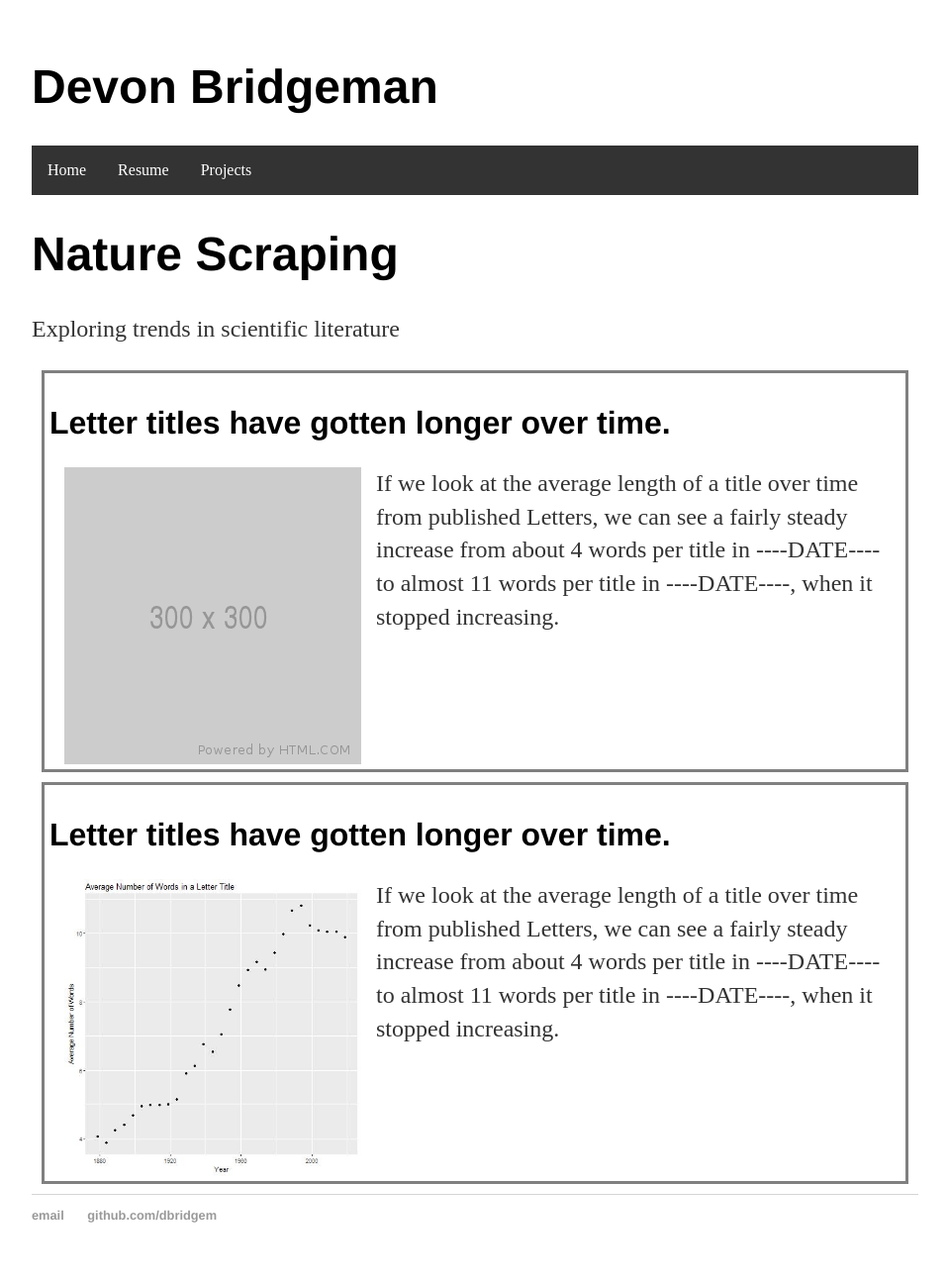
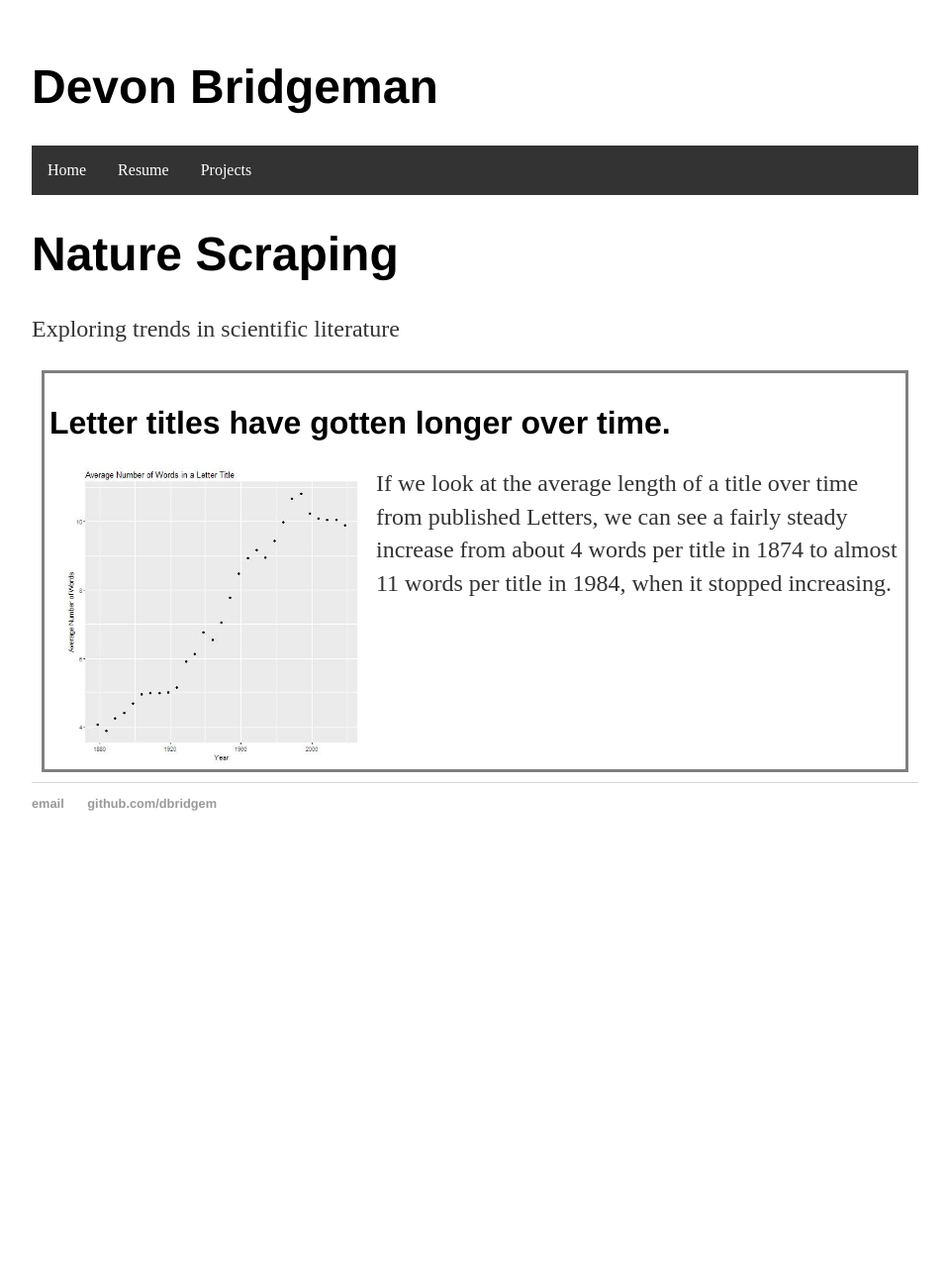
Before and after one commit to dbridgem/dbridgem.github.io, a Jekyll site: the page built from projects/nature_scraper/index.html, in a window 1280 px wide. Shown: the whole page at 99% size, without its empty margins (160-1119 px from the left). Built offline with Jekyll 4.4.1, drawn with Linux system fonts in a browser that asks for light colours; after the commit the page ends 900 px from its top, so only the background shows below that.

Commit message:
Update index.html

```diff
--- a/projects/nature_scraper/index.html
+++ b/projects/nature_scraper/index.html
@@ -11,16 +11,7 @@ title: Devon Bridgeman
 	<h2>
 		Letter titles have gotten longer over time.
 	</h2>
-	<p><img style = "padding: 0 15px; float: left;" img src = "300.png" alt ="Image_Placeholder.png" height = 300 width = 300/>
-		If we look at the average length of a title over time from published Letters, we can see a fairly steady increase from
-		about 4 words per title in ----DATE---- to almost 11 words per title in ----DATE----, when it stopped increasing.
-</div>
-
-<div class="finding">
-	<h2>
-		Letter titles have gotten longer over time.
-	</h2>
 	<p><img style = "padding: 0 15px; float: left;" img src = "Title_length.jpg" alt ="Image_Placeholder.png" height = 300 width = 300/>
 		If we look at the average length of a title over time from published Letters, we can see a fairly steady increase from
-		about 4 words per title in ----DATE---- to almost 11 words per title in ----DATE----, when it stopped increasing.
+		about 4 words per title in 1874 to almost 11 words per title in 1984, when it stopped increasing.
 </div>
```
